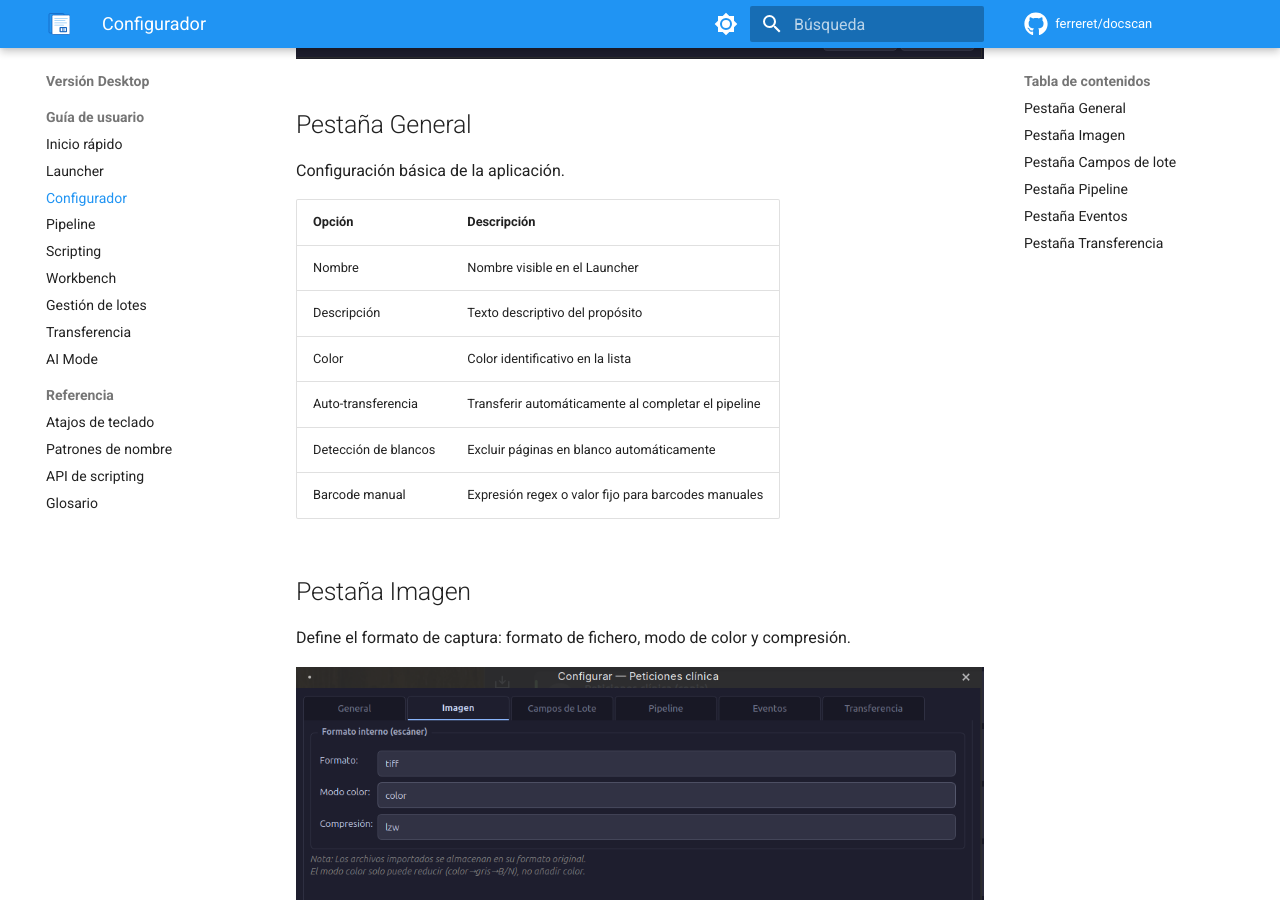
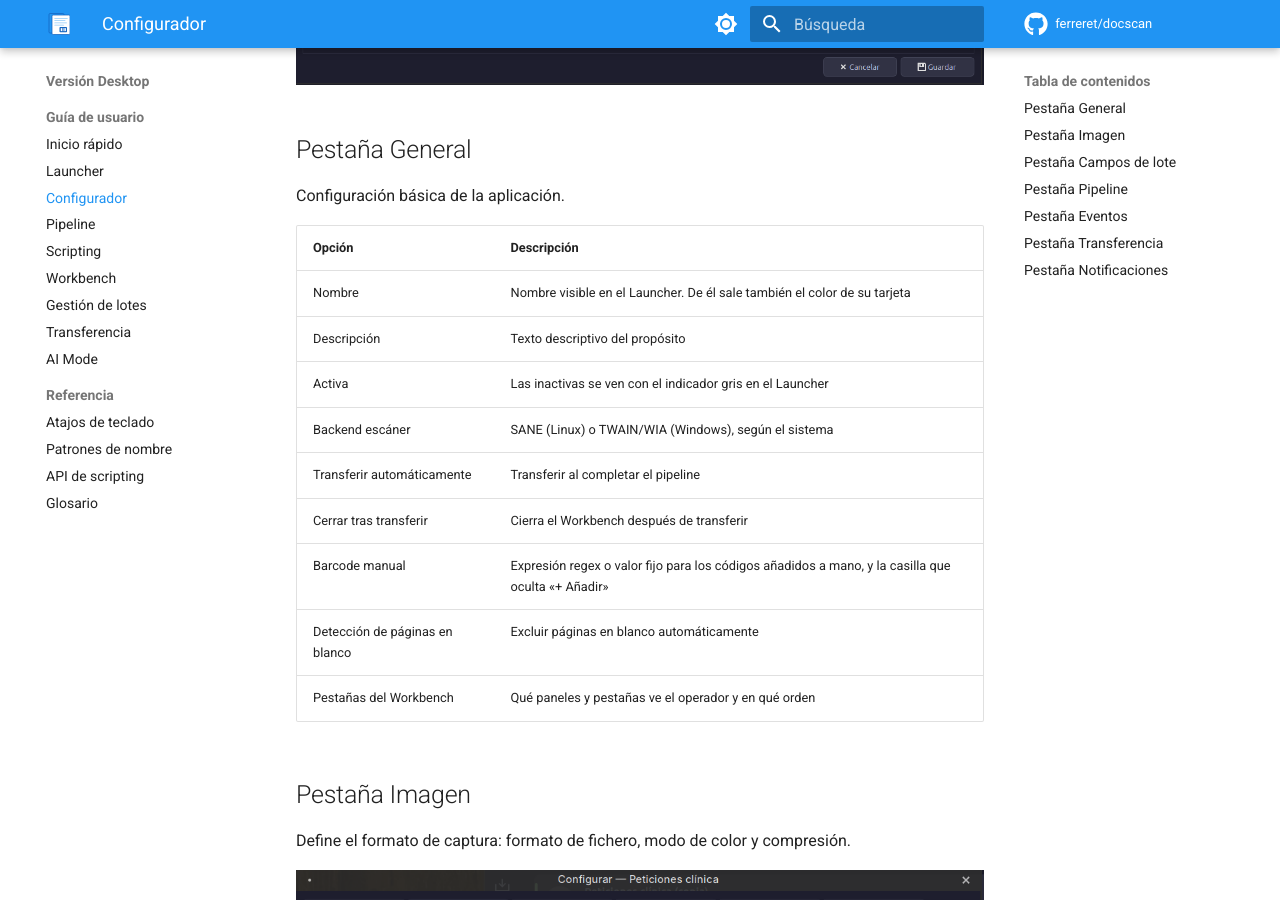
Before and after one commit to ferreret/docscan, an MkDocs documentation site: the page built from docs-web/user-guide/configurator.md, in a window 1280 px wide and 900 px high, scrolled down 709 px. Built offline with MkDocs 1.6.1 and Material for MkDocs 9.7.7, drawn with Linux system fonts in a browser that asks for light colours; emoji names are drawn with the system emoji font; comment, search, counter and statistics services are not loaded; some of the changed text lies outside the part shown.

Commit message:
docs: lista de pasos, campo de fecha y guía del Configurador al día
La guía del Configurador hablaba de un campo «Color» que no existe, de 6
pestañas y no mencionaba Notificaciones; se rehízo contra el código.

Co-Authored-By: Claude Opus 5.5 <noreply@anthropic.com>

```diff
--- a/docs-web/user-guide/configurator.md
+++ b/docs-web/user-guide/configurator.md
@@ -1,6 +1,7 @@
 # :gear: Configurador
 
-El configurador permite ajustar cada aspecto de una aplicación a través de **6 pestañas**.
+El configurador permite ajustar cada aspecto de una aplicación a través de **7 pestañas**: General, Imagen, Campos de lote, Pipeline, Eventos,
+Transferencia y Notificaciones.
 
 ![Configurador — Pestaña Pipeline](../assets/screenshots/configurator_pipeline.png)
 
@@ -10,12 +11,15 @@ Configuración básica de la aplicación.
 
 | Opción | Descripción |
 |--------|-------------|
-| Nombre | Nombre visible en el Launcher |
+| Nombre | Nombre visible en el Launcher. De él sale también el color de su tarjeta |
 | Descripción | Texto descriptivo del propósito |
-| Color | Color identificativo en la lista |
-| Auto-transferencia | Transferir automáticamente al completar el pipeline |
-| Detección de blancos | Excluir páginas en blanco automáticamente |
-| Barcode manual | Expresión regex o valor fijo para barcodes manuales |
+| Activa | Las inactivas se ven con el indicador gris en el Launcher |
+| Backend escáner | SANE (Linux) o TWAIN/WIA (Windows), según el sistema |
+| Transferir automáticamente | Transferir al completar el pipeline |
+| Cerrar tras transferir | Cierra el Workbench después de transferir |
+| Barcode manual | Expresión regex o valor fijo para los códigos añadidos a mano, y la casilla que oculta «+ Añadir» |
+| Detección de páginas en blanco | Excluir páginas en blanco automáticamente |
+| Pestañas del Workbench | Qué paneles y pestañas ve el operador y en qué orden |
 
 ## Pestaña Imagen
 
@@ -36,6 +40,16 @@ Campos dinámicos que el operador rellena en el Workbench.
 
 ## Pestaña Pipeline
 
+Cada fila de la lista es un paso, como en FlexibarNET 10:
+
+- una **casilla** que lo activa o desactiva (un paso desactivado se ve atenuado y
+  no se ejecuta);
+- el **icono de su tipo**, cada uno con su color: imagen, barcode, OCR y script;
+- su nombre y lo esencial de su configuración.
+
+Doble clic para editar un paso. Para cambiar el orden, arrástralo o usa los botones
+de subir y bajar.
+
 Ver [Pipeline](pipeline.md) para la documentación completa.
 
 ## Pestaña Eventos
@@ -45,3 +59,8 @@ Ver [Scripting](scripting.md) para los eventos del ciclo de vida.
 ## Pestaña Transferencia
 
 Ver [Transferencia](transfer.md) para las opciones de exportación.
+
+## Pestaña Notificaciones
+
+Un webhook (URL, método, timeout y cabeceras) al que el worker desatendido avisa
+cuando termina una transferencia o cuando falla.
```
Also changed, not shown: CHANGELOG.md (+17 -1 lines), docs-web/user-guide/launcher.md (+1 -1 lines), docs/estetica/propuesta_estetica_2026-10-26.md (+2 -2 lines).
